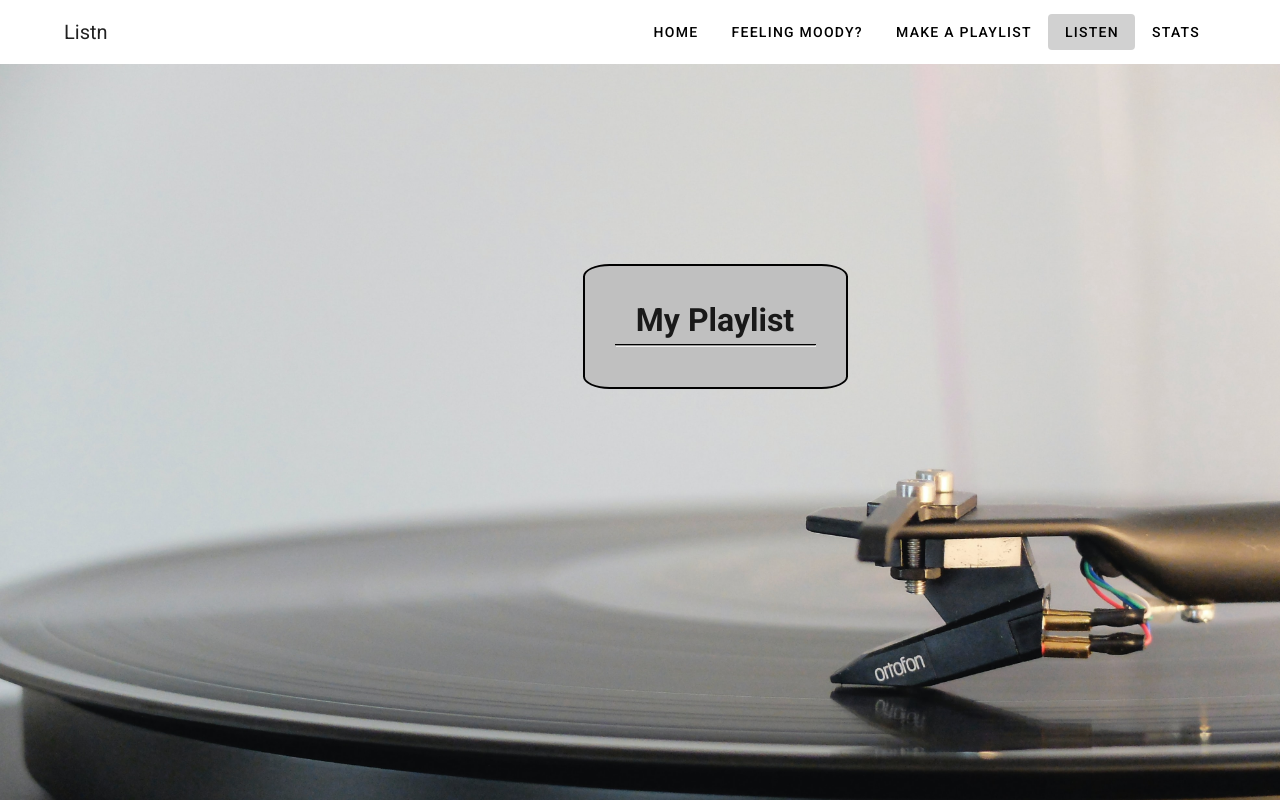
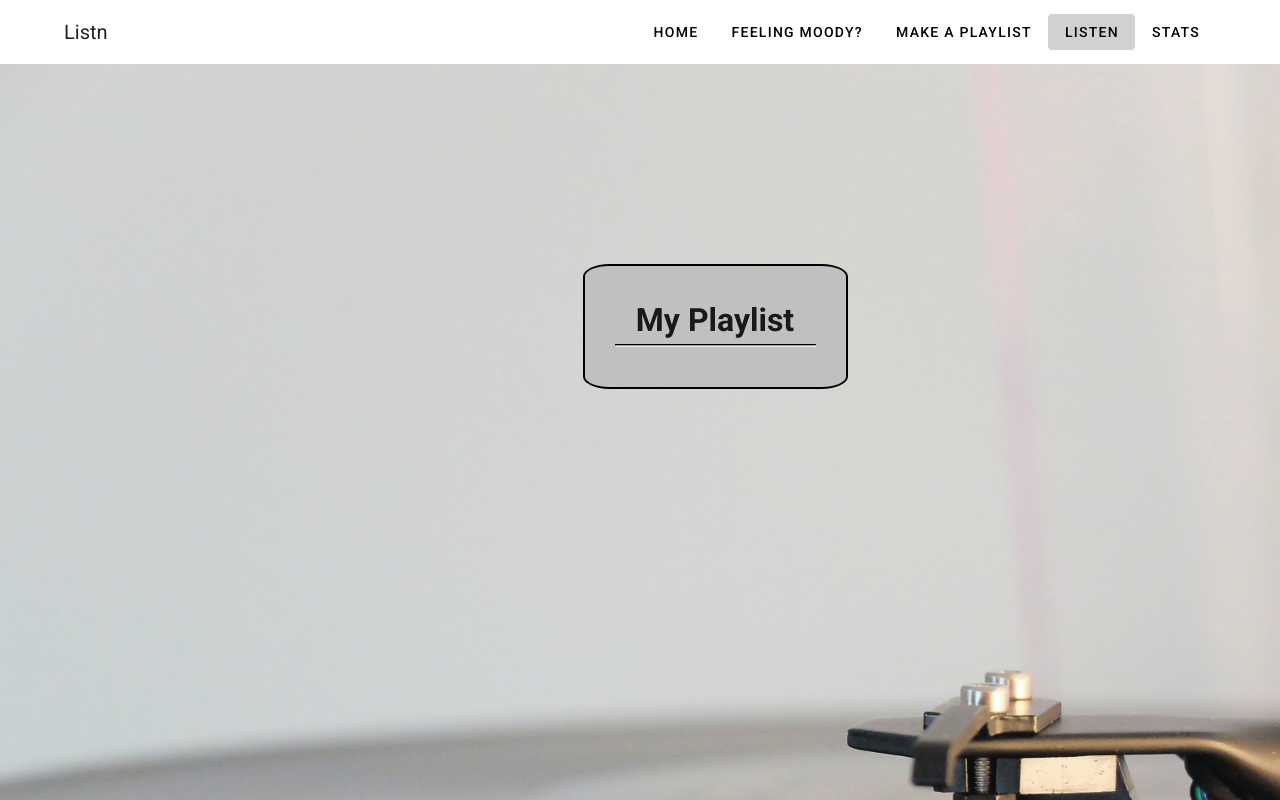
Before and after one commit to suhuromarfarah/Listn, a Vue app: page /Playlist in a window 1280 px wide. Shown: the top 800 px of the page. Built offline with nearby package versions, Linux system fonts and the light colour scheme; what vue-carousel-3d, vue-youtube-embed would draw is missing.

Commit message:
Small ui fix

```diff
--- a/src/components/musicStat.vue
+++ b/src/components/musicStat.vue
@@ -139,7 +139,7 @@ export default {
    #landing-page {
   /* background-color: grey; */
     background-image: url('../docs/player.png');
-    height: 100vh;
+    height: 1200px;
     background-position: center;
     background-repeat: no-repeat;
     background-size: cover;
--- a/src/views/Playlist.vue
+++ b/src/views/Playlist.vue
@@ -141,7 +141,7 @@ export default {
   padding-top: 300px;
   padding-left: 750px;
  background-image: url('../docs/guitar.jpg');
-    height: 100vh;
+    height: 1200px;
     background-position: center;
 
     background-size: cover;
```
